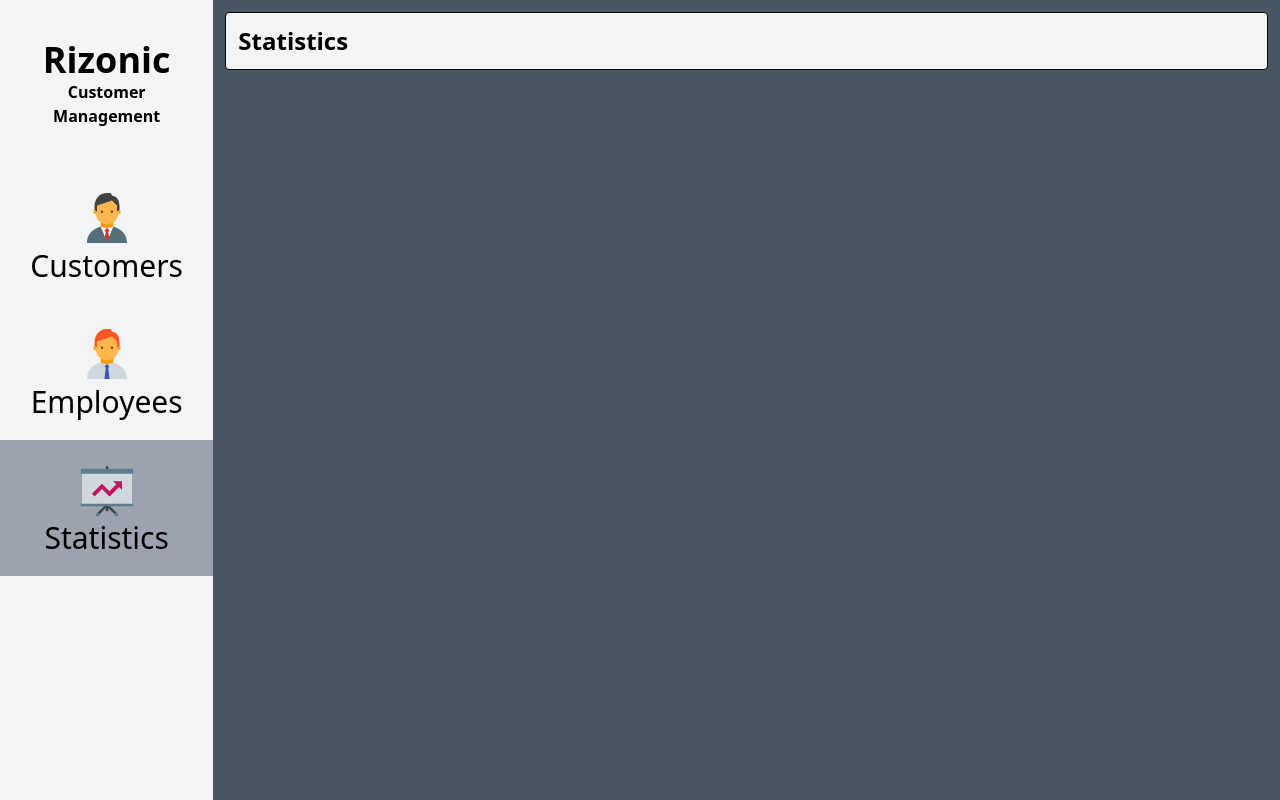
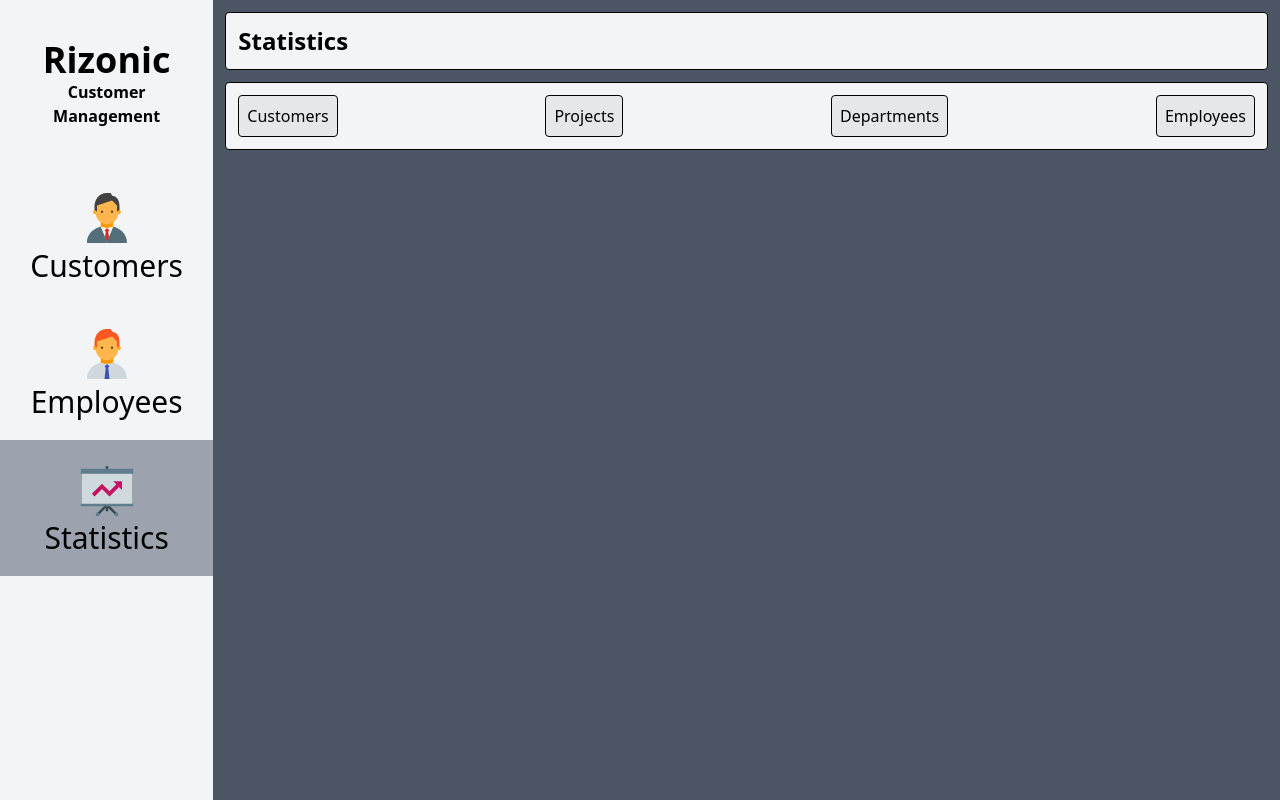
Before and after one commit to brudijoe/rizonic, a React (Create React App) app: page /Statistics in a window 1280 px wide. Built offline with nearby package versions, Linux system fonts and the light colour scheme.

Commit message:
main/add_basic_statistics

```diff
--- a/package.json
+++ b/package.json
@@ -10,8 +10,10 @@
     "@testing-library/user-event": "^13.5.0",
     "@types/react-dom": "^17.0.11",
     "autoprefixer": "^10.4.2",
+    "chart.js": "^3.7.1",
     "postcss": "^8.4.6",
     "react": "^17.0.2",
+    "react-chartjs-2": "^4.0.1",
     "react-dom": "^17.0.2",
     "react-icons": "^4.3.1",
     "react-redux": "^7.2.6",
--- a/src/components/App/Statistics/Statistics.tsx
+++ b/src/components/App/Statistics/Statistics.tsx
@@ -1,11 +1,141 @@
-import React from "react";
+import { useState, useEffect } from "react";
+// Redux
+import { useAppSelector } from "../../../redux/hooks";
+import {
+  Chart as ChartJS,
+  CategoryScale,
+  LinearScale,
+  PointElement,
+  LineElement,
+  Title,
+  Tooltip,
+  Legend,
+} from "chart.js";
+import { Line } from "react-chartjs-2";
+
+ChartJS.register(
+  CategoryScale,
+  LinearScale,
+  PointElement,
+  LineElement,
+  Title,
+  Tooltip,
+  Legend
+);
 
 const Statistics = () => {
+  // !! Dataset for Customers should be Customers Count + Month
+  const customersRedux = useAppSelector((state) => state.data.customers);
+  const customerNumbers = customersRedux.length;
+  const customerStatistics = [customerNumbers];
+  customerStatistics.push(customerNumbers);
+
+  const labels = [
+    "January",
+    "February",
+    "March",
+    "April",
+    "May",
+    "June",
+    "July",
+  ];
+
+  const [showStatistics, setshowStatistics] = useState(false);
+
+  const [data, setData] = useState({
+    labels,
+    datasets: [],
+  });
+
+  const handleClickCustomers = () => {
+    setshowStatistics(!showStatistics);
+    setData({
+      labels,
+      datasets: [
+        {
+          label: "Customers",
+          data: customerStatistics.map((customerEntry) => customerEntry),
+          borderColor: "rgb(53, 162, 235)",
+          backgroundColor: "rgba(53, 162, 235, 0.5)",
+        },
+      ],
+    });
+  };
+
+  const options = {
+    responsive: true,
+    plugins: {
+      legend: {
+        position: "top" as const,
+      },
+      title: {
+        display: false,
+        text: "Customer Statistics",
+      },
+    },
+  };
+
+  // const data = {
+  //   labels,
+  //   datasets: [
+  //     {
+  //       label: "Employees",
+  //       data: employees.map((employeesEntry) => employeesEntry),
+  //       borderColor: "rgb(255, 99, 132)",
+  //       backgroundColor: "rgba(255, 99, 132, 0.5)",
+  //     },
+  //     {
+  //       label: "Customers",
+  //       data: customersStatistics.map((customersEntry) => customersEntry),
+  //       borderColor: "rgb(53, 162, 235)",
+  //       backgroundColor: "rgba(53, 162, 235, 0.5)",
+  //     },
+  //   ],
+  // };
+
   return (
     <div className="w-10/12 h-full min-h-screen bg-gray-600 p-3">
       <div className="flex flex-row justify-between p-3 mb-3 bg-gray-100 rounded border border-black">
         <h1 className="text-2xl font-bold">Statistics</h1>
       </div>
+
+      <div className="flex flex-row justify-between p-3 mb-3 bg-gray-100 rounded border border-black">
+        <button
+          type="button"
+          className="p-2 rounded bg-gray-200 border-black border hover:bg-gray-400"
+          data-cy="statistics-customer-button"
+          onClick={handleClickCustomers}
+        >
+          Customers
+        </button>
+        <button
+          type="button"
+          className="p-2 rounded bg-gray-200 border-black border hover:bg-gray-400"
+          data-cy="statistics-project-button"
+        >
+          Projects
+        </button>
+        <button
+          type="button"
+          className="p-2 rounded bg-gray-200 border-black border hover:bg-gray-400"
+          data-cy="statistics-deparment-button"
+        >
+          Departments
+        </button>
+        <button
+          type="button"
+          className="p-2 rounded bg-gray-200 border-black border hover:bg-gray-400"
+          data-cy="statistics-employee-button"
+        >
+          Employees
+        </button>
+      </div>
+
+      {showStatistics && (
+        <div className="flex flex-row justify-between p-3 mb-3 bg-gray-100 rounded border border-black">
+          <Line options={options} data={data} data-cy="line-statistic" />
+        </div>
+      )}
     </div>
   );
 };
```
Also changed, not shown: 2 other files (tests, documents, lock files or other folders).
